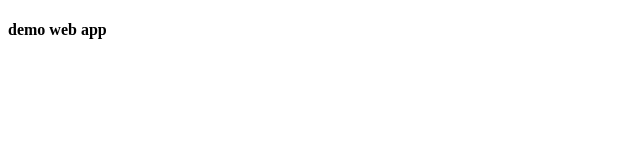
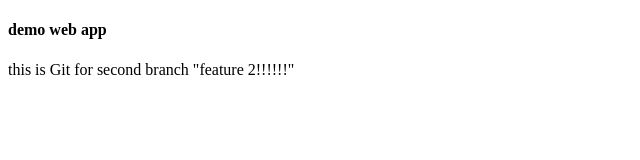
Before and after one commit to FrancisObinne/demo_web_app, a plain HTML site: page index.html in a window 1280 px wide. Shown: the whole page, without its empty margins (0-640 px from the left). Drawn offline with Linux system fonts and the light colour scheme.

Commit message:
Added a p tag

```diff
--- a/index.html
+++ b/index.html
@@ -7,5 +7,6 @@
 </head>
 <body>
     <h4>demo web app</h4>
+    <p>this is Git for second branch "feature 2!!!!!!"</p>
 </body>
 </html>
```
